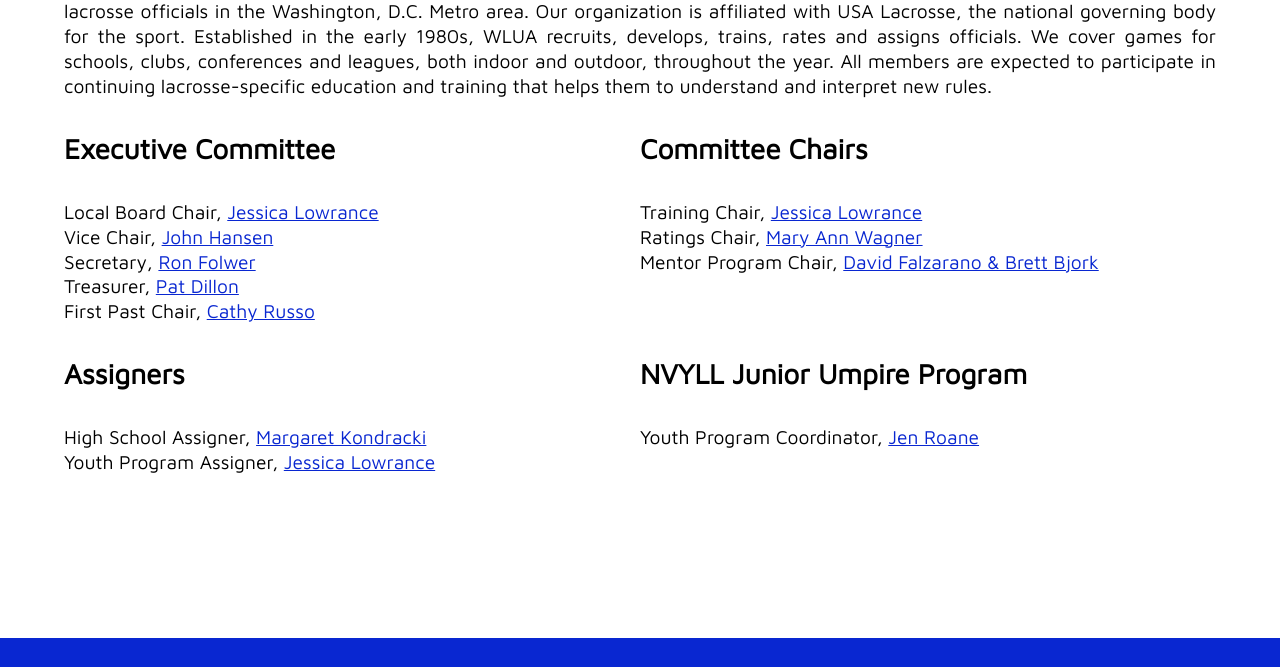
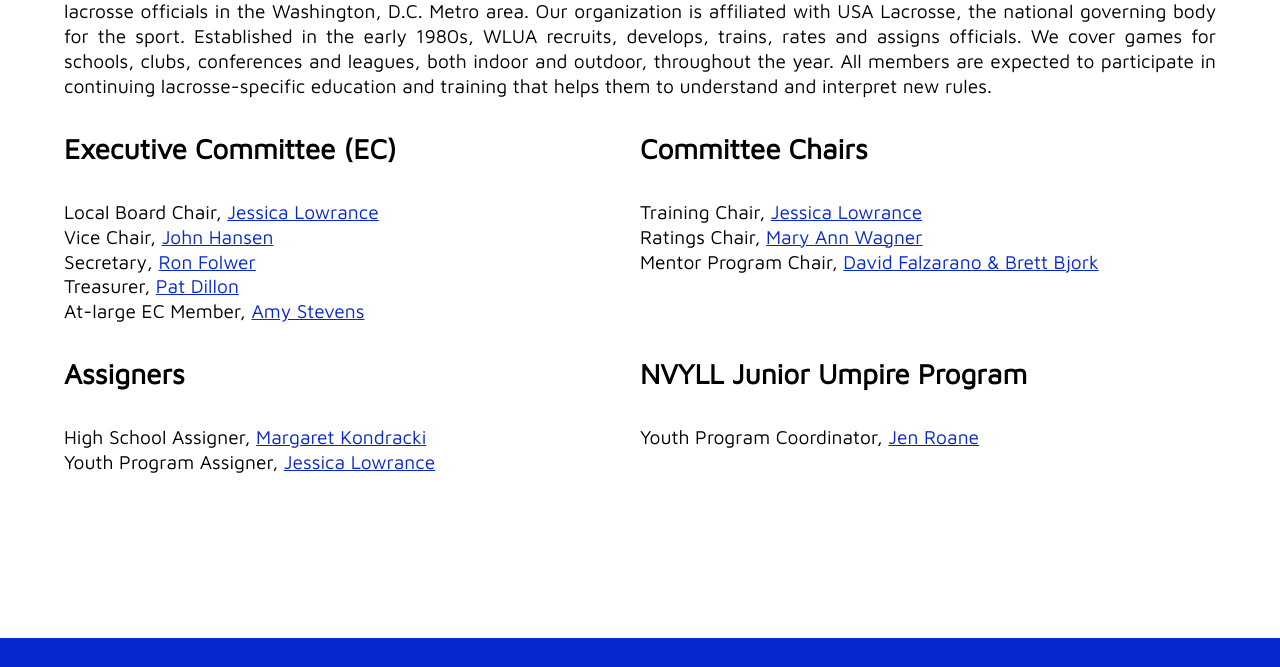
Before and after one commit to maflanig/WLUA, an Eleventy site: page src/about.md in a window 1280 px wide. Shown: the part 783-1450 px from the top of the page. Built offline with nearby package versions, Linux system fonts and the light colour scheme; Eleventy itself is replaced by a stand-in of ours; files that its build step writes are made by us from their sources.

Commit message:
update form and add Amy

```diff
--- a/src/_includes/layouts/about.html
+++ b/src/_includes/layouts/about.html
@@ -7,14 +7,14 @@
     </article>
     <article class="about-contact">
         <div>
-            <h1>Executive Committee</h1>
+            <h1>Executive Committee (EC)</h1>
             <ul>
                 <li>Local Board Chair, <a href="mailto:Chair@WLUAOfficials.com">Jessica Lowrance</a>
                 </li>
                 <li>Vice Chair, <a href="mailto:jchansen14@verizon.net">John Hansen</a></li>
                 <li>Secretary, <a href="mailto:fowlerlaw42@gmail.com">Ron Folwer</a></li>
                 <li>Treasurer, <a href="mailto:pdillon656@aol.com">Pat Dillon</a></li>
-                <li>First Past Chair, <a href="mailto:cathyrussolax@gmail.com">Cathy Russo</a>
+                <li>At-large EC Member, <a href="mailto:AmyStevens@WLUAOfficials.com">Amy Stevens</a></li>
                 </li>
             </ul>
         </div>
```
